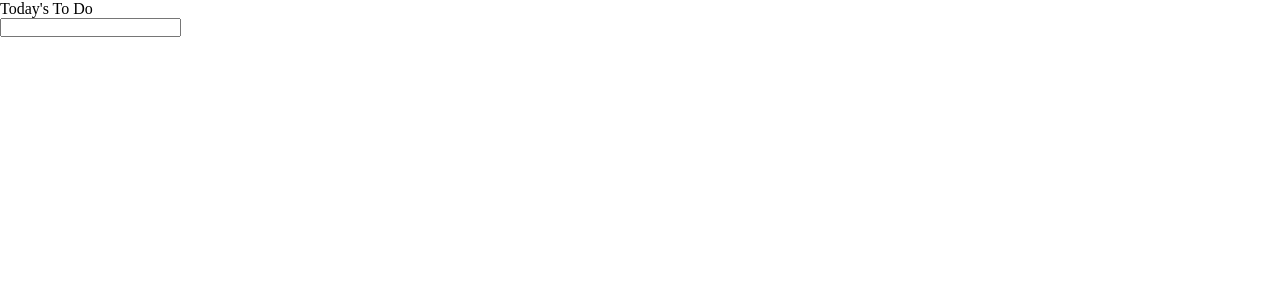
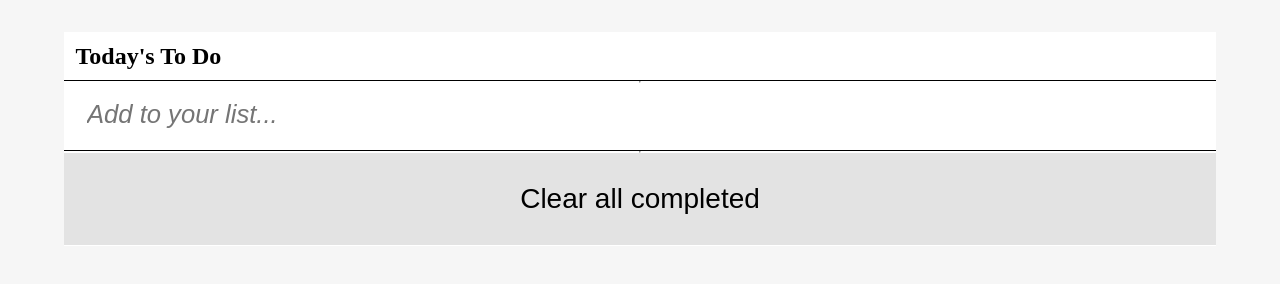
Before and after one commit to Zafron047/ToDoList, a website built with webpack: page src/index.html in a window 1280 px wide. Built offline with nearby package versions, Linux system fonts and the light colour scheme.

Commit message:
Add styling form

```diff
--- a/src/index.html
+++ b/src/index.html
@@ -3,19 +3,29 @@
   <head>
     <meta charset="UTF-8" />
     <meta name="viewport" content="width=device-width, initial-scale=1.0" />
-    <script src="https://kit.fontawesome.com/f9ba107a19.js" crossorigin="anonymous"></script>
+    <script
+      src="https://kit.fontawesome.com/f9ba107a19.js"
+      crossorigin="anonymous"
+    ></script>
     <title>Wbpack Exercise</title>
   </head>
 
   <body>
     <div class="Container">
-      <p>Today's To Do</p>
-      <input id="listInput" type="text">
-      <ul id="list">
+      <h4>Today's To Do</h4>
+      <hr class="hr">
+      <input id="listInput" type="text" placeholder="Add to your list..." />
+      <hr class="hr">
+      <ul id="list" class="list-container">
         <!-- <li><input type="checkbox">Task 1</li>
         <li><input type="checkbox">Task 2</li>
         <li><input type="checkbox">Task 3</li> -->
       </ul>
+      <div class="footer">
+        <button id="clearAll" class="clearAll">
+          Clear all completed
+        </button>
+      </div>
     </div>
   </body>
 </html>
--- a/src/index.js
+++ b/src/index.js
@@ -42,15 +42,23 @@ let showList = () => {
     taskNote.value = task.description;
 
     const edit = document.createElement('i');
-    edit.className = 'fa-solid fa-pen-to-square';
+    edit.className = 'fa-sharp fa-solid fa-pen-to-square fa-xl';
+    // <i class="fa-sharp fa-solid fa-pen-to-square fa-xl"></i>
 
     const remove = document.createElement('i');
-    remove.className = 'fa-solid fa-trash';
+    remove.className = 'fa-solid fa-trash fa-xl';
+{/* <i class="fa-solid fa-trash fa-xl"></i> */}
+
+    const hr = document.createElement('hr');
+    hr.className = 'hr';
 
     list.appendChild(taskContainer);
     taskContainer.appendChild(checkbox);
     taskContainer.appendChild(taskNote);
     taskContainer.appendChild(edit);
+    taskContainer.appendChild(remove);
+    list.appendChild(hr);
+
   });
 };
 showList();
--- a/src/style.css
+++ b/src/style.css
@@ -1,5 +1,105 @@
 * {
-box-sizing: border-box;
-margin: 0;
-padding: 0;
+  box-sizing: border-box;
+  margin: 0;
+  padding: 0;
 }
+
+body {
+  padding-top: 2.5%;
+  display: flex;
+  justify-content: center;
+  background-color: rgba(211, 211, 211, 0.205);
+}
+
+h4 {
+  display: flex;
+  border-top-left-radius: 15px;
+  border-top-right-radius: 15px;
+  align-items: center;
+  padding: 1%;
+  font-size: 3vh;
+  width: 90vw;
+  height: 6vh;
+  background-color: #fff;
+  border-bottom: 1px solid;
+}
+
+.Container {
+  background-color: #fff;
+  border: 1px solid #fff;
+  display: flex;
+  flex-direction: column;
+  justify-content: center;
+  align-items: center;
+  height: 100%;
+  width: 90%;
+}
+
+#listInput {
+  border: none;
+  padding: 2%;
+  width: 90vw;
+  height: 8.5vh;
+  font-size: 2.5vh;
+  border-bottom: 1px solid;
+}
+
+#listInput::placeholder {
+  font-size: 2vw;
+  font-style: italic;
+}
+
+.list-container {
+  display: flex;
+  flex-direction: column;
+  height: auto;
+  width: 90vw;
+}
+
+.taskContainer {
+  background-color: #fff;
+  display: flex;
+  justify-content: space-around;
+  align-items: center;
+  list-style: none;
+  height: auto;
+  width: 100%;
+}
+
+.taskNote {
+  font-size: 2.5vw;
+  height: 100%;
+  width: 80%;
+  border: none;
+  padding: 2% 0;
+}
+
+.check {
+  width: 4%;
+  width: 2vw;
+  height: 2vh;
+}
+
+.footer {
+  display: flex;
+  justify-content: center;
+  align-items: center;
+  padding: 4%;
+  width: 90vw;
+  height: 6vh;
+  background-color: rgba(211, 211, 211, 0.638);
+
+}
+
+.clearAll {
+  border: none;
+  font-size: 3.5vh;
+  background-color: transparent;
+  height: 4vh;
+  width: auto;
+}
+
+.clearAll:hover {
+  text-decoration: underline;
+  cursor: pointer;
+}
```
Also changed, not shown: dist/index.html, dist/main.js.
